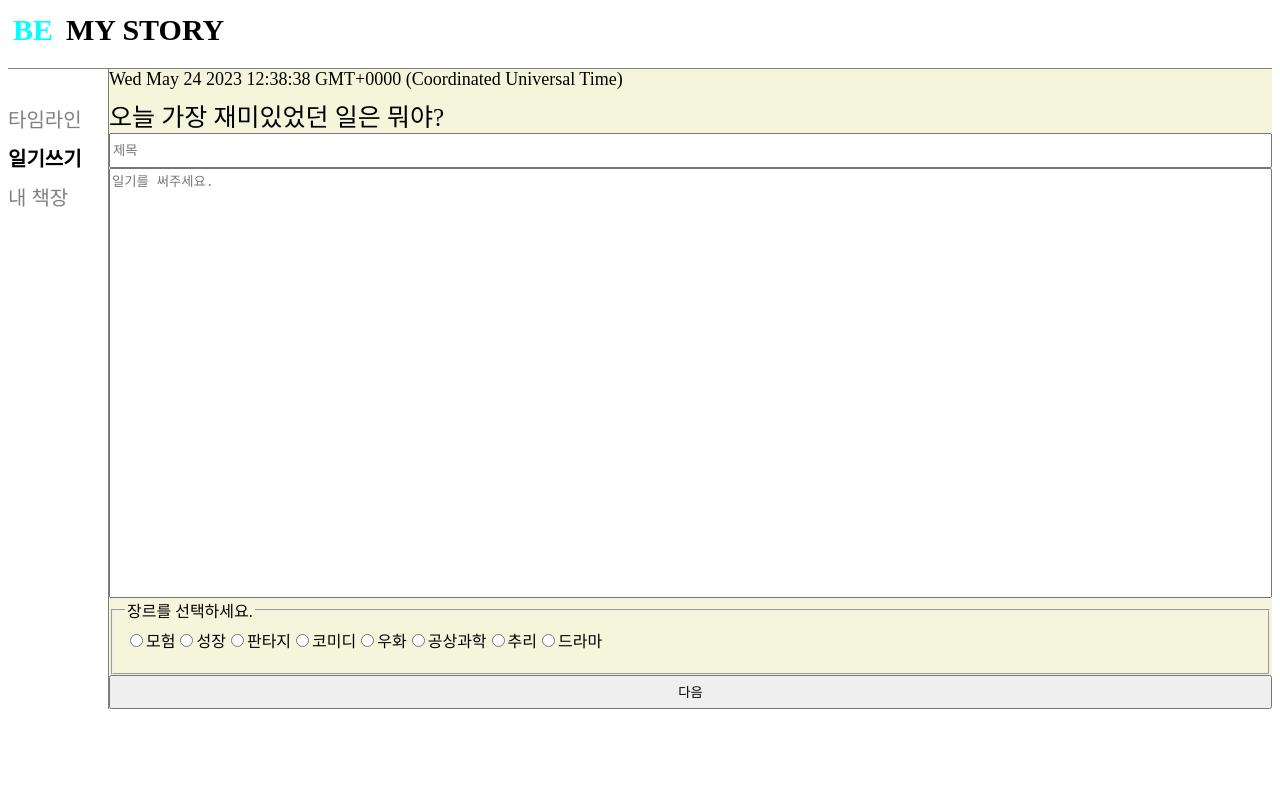
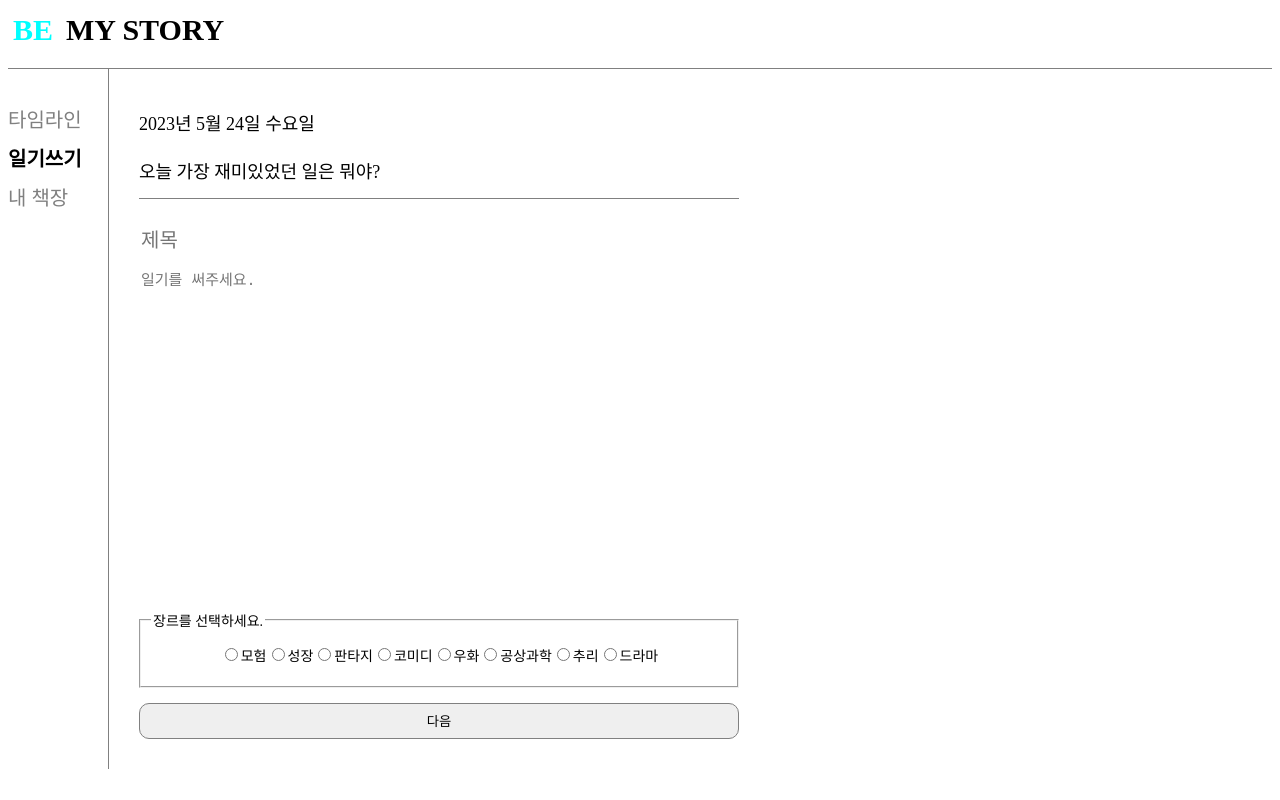
Before and after one commit to 6garlics/be-my-story-frontend, a React (Create React App) app: page /diary-form in a window 1280 px wide. Built offline with nearby package versions, Linux system fonts and the light colour scheme.

Commit message:
💄 UI: DiaryForm 디자인 수정

```diff
--- a/src/pages/DiaryForm.js
+++ b/src/pages/DiaryForm.js
@@ -13,10 +13,13 @@ const genres = [
   "드라마",
 ];
 
+const days = ["일", "월", "화", "수", "목", "금", "토"];
+
 const DiaryForm = (props) => {
   const [title, setTitle] = useState("");
   const [text, setText] = useState("");
   const navigate = useNavigate();
+
   const onTitleChange = (event) => {
     setTitle(event.target.value);
   };
@@ -28,9 +31,17 @@ const DiaryForm = (props) => {
     navigate("/book-form");
     console.log("diary submitted.");
   };
+  const getToday = () => {
+    const today = new window.Date();
+    const year = today.getFullYear();
+    const month = today.getMonth();
+    const date = today.getDate();
+    const day = days[today.getDay()];
+    return `${year}년 ${month + 1}월 ${date}일 ${day}요일`;
+  };
   return (
     <Container>
-      <Date>{new window.Date().toString()}</Date>
+      <Date>{getToday()}</Date>
       <Suggestion>오늘 가장 재미있었던 일은 뭐야?</Suggestion>
       <Title placeholder="제목" value={title} onChange={onTitleChange} />
       <Text
@@ -59,35 +70,60 @@ const DiaryForm = (props) => {
 const Container = styled.div`
   display: flex;
   flex-direction: column;
-  background: beige;
+  max-width: 600px;
   height: 80vh;
+  margin: 30px;
 `;
 
 const Date = styled.div`
   font-size: 18px;
   flex: 1;
+  padding: 10px 0px;
 `;
 
 const Suggestion = styled.div`
-  font-size: 25px;
+  font-size: 18px;
   flex: 1;
+  padding-top: 12px;
+  padding-bottom: 15px;
+  border-bottom: 1px solid grey;
 `;
 
 const Title = styled.input`
-  flex: 1;
+  flex: 1.5;
+  border: none;
+  font-size: 20px;
+  padding-top: 25px;
+  padding-bottom: 10px;
+  &:focus {
+    outline: none;
+  }
 `;
 
 const Text = styled.textarea`
   flex: 15;
+  font-size: 15px;
   resize: none;
+  border: none;
+  &:focus {
+    outline: none;
+  }
 `;
 
 const Genre = styled.fieldset`
+  display: flex;
   flex: 2;
+  font-size: 14px;
+  margin: 15px 0px;
+  padding: 15px 10px;
+  justify-content: center;
 `;
 
 const Submit = styled.button`
-  flex: 1;
+  flex: 1.5;
+  border: 1px solid grey;
+  border-radius: 10px;
+  //background-color: aqua;
 `;
 
 export default DiaryForm;
```
